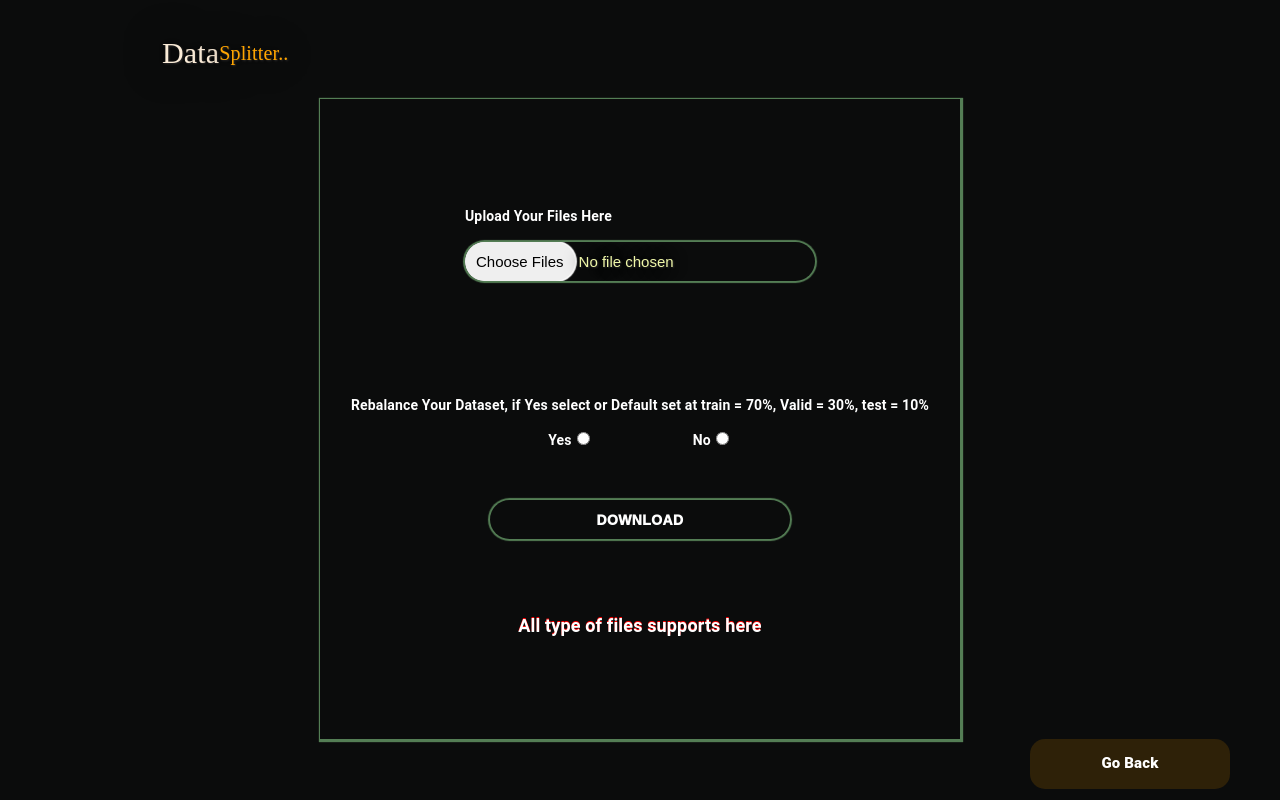
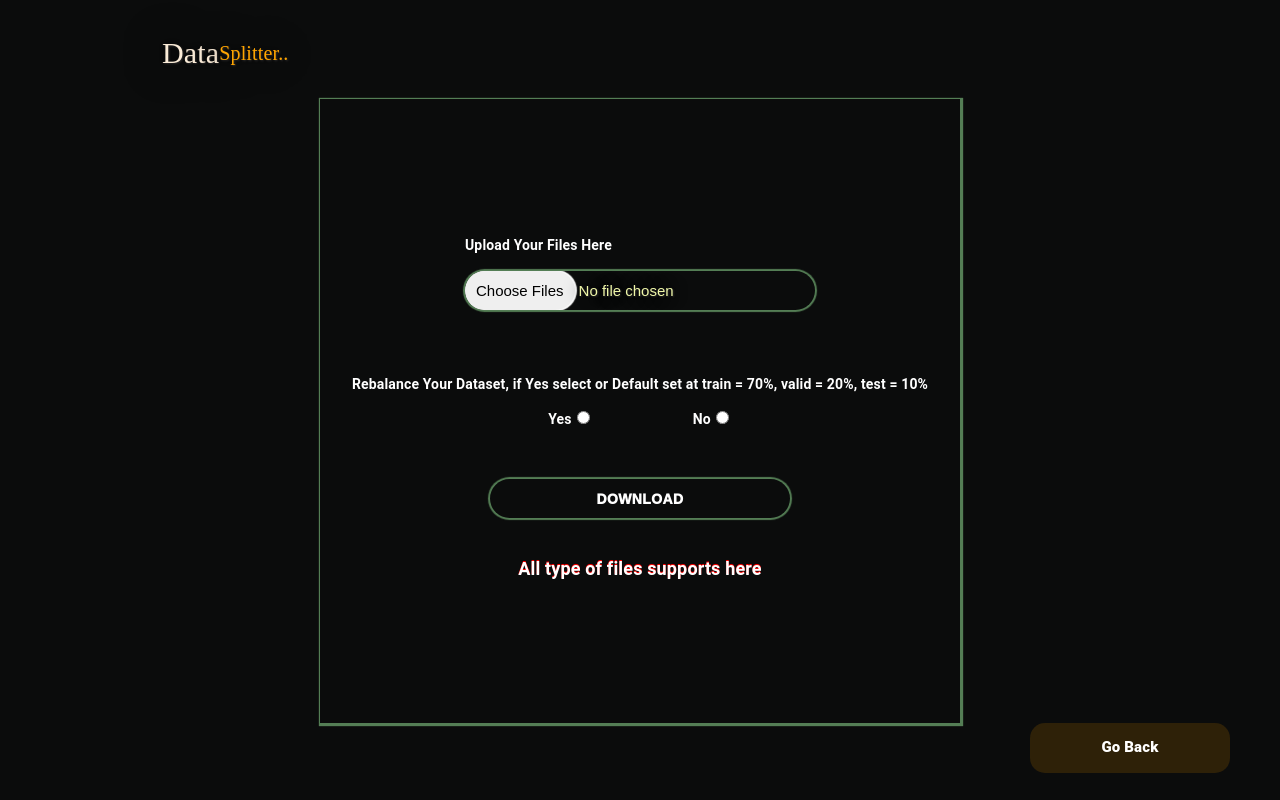
Before and after one commit to VisionifyCS/datasplitter01, a React (Create React App) app: page /datasplitter01/train in a window 1280 px wide. Built offline with nearby package versions, Linux system fonts and the light colour scheme.

Commit message:
changes made in uploading section

```diff
--- a/src/pages/components/ImageTrain.js
+++ b/src/pages/components/ImageTrain.js
@@ -125,8 +125,10 @@ function ImageTrain() {
     var validate = zip.folder("validate");
 
     totalImages = files.length;
+    console.log(totalImages);
     trainImagesLen = Math.floor(totalImages * (minValidate / 100));
     validateImagesLen = Math.floor(totalImages * (maxValidate / 100));
+
     console.log(validateImagesLen);
     console.log(trainImagesLen);
 
@@ -181,7 +183,7 @@ function ImageTrain() {
         </div>
         <p>
           Rebalance Your Dataset, if Yes select or Default set at train = 70%,
-          Valid = 30%, test = 10%
+          valid = 20%, test = 10%
         </p>
         <div className="input-div">
           <div style={{ marginRight: "100px" }}>
--- a/src/pages/components/image.scss
+++ b/src/pages/components/image.scss
@@ -10,7 +10,7 @@
   width: 50%;
   margin-left: 25%;
   color: #fff;
-  height: 80vh;
+  height: 78vh;
 
   font-weight: 600;
   .file-inputs {
@@ -45,7 +45,7 @@
     0 0 0.2em rgb(13, 13, 14);
   font-weight: 500;
   color: rgb(239, 247, 168);
-  margin-bottom: 100px;
+  margin-bottom: 50px;
 }
 
 ::-webkit-file-upload-button {
@@ -76,7 +76,7 @@
   margin-bottom: 1px;
   width: 300px;
   margin-right: 530px;
-  margin-bottom: 50px;
+  margin-bottom: 20px;
 }
 .btn-wrapper .btn-default {
   font-weight: 1000;
@@ -167,8 +167,6 @@
 .main {
   font-weight: 700;
   font-size: large;
-  margin-bottom: 0.4rem;
-  margin-top: 1.5rem;
   transition: background-color 0.4s;
   text-shadow: red 0 -1px;
 }
```
